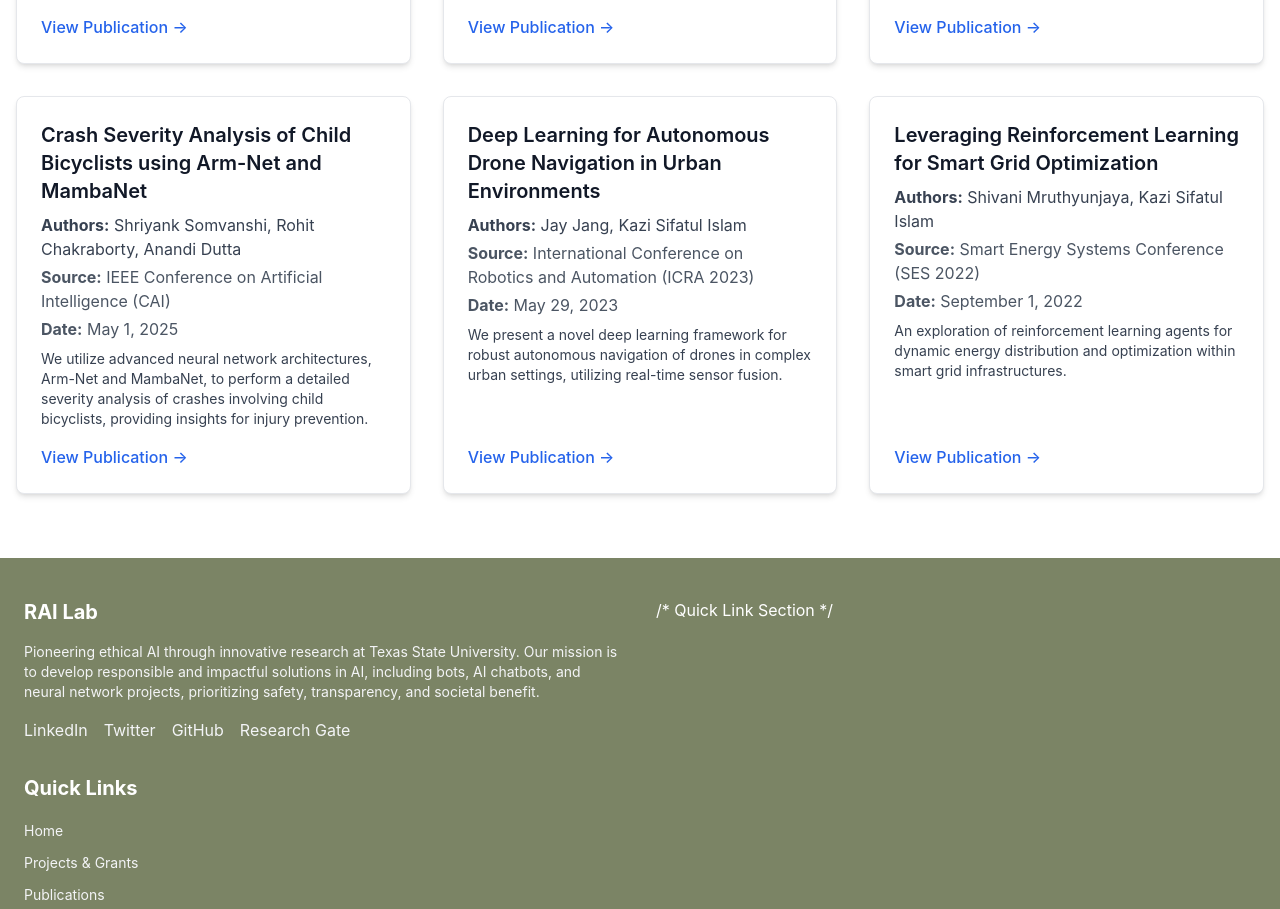
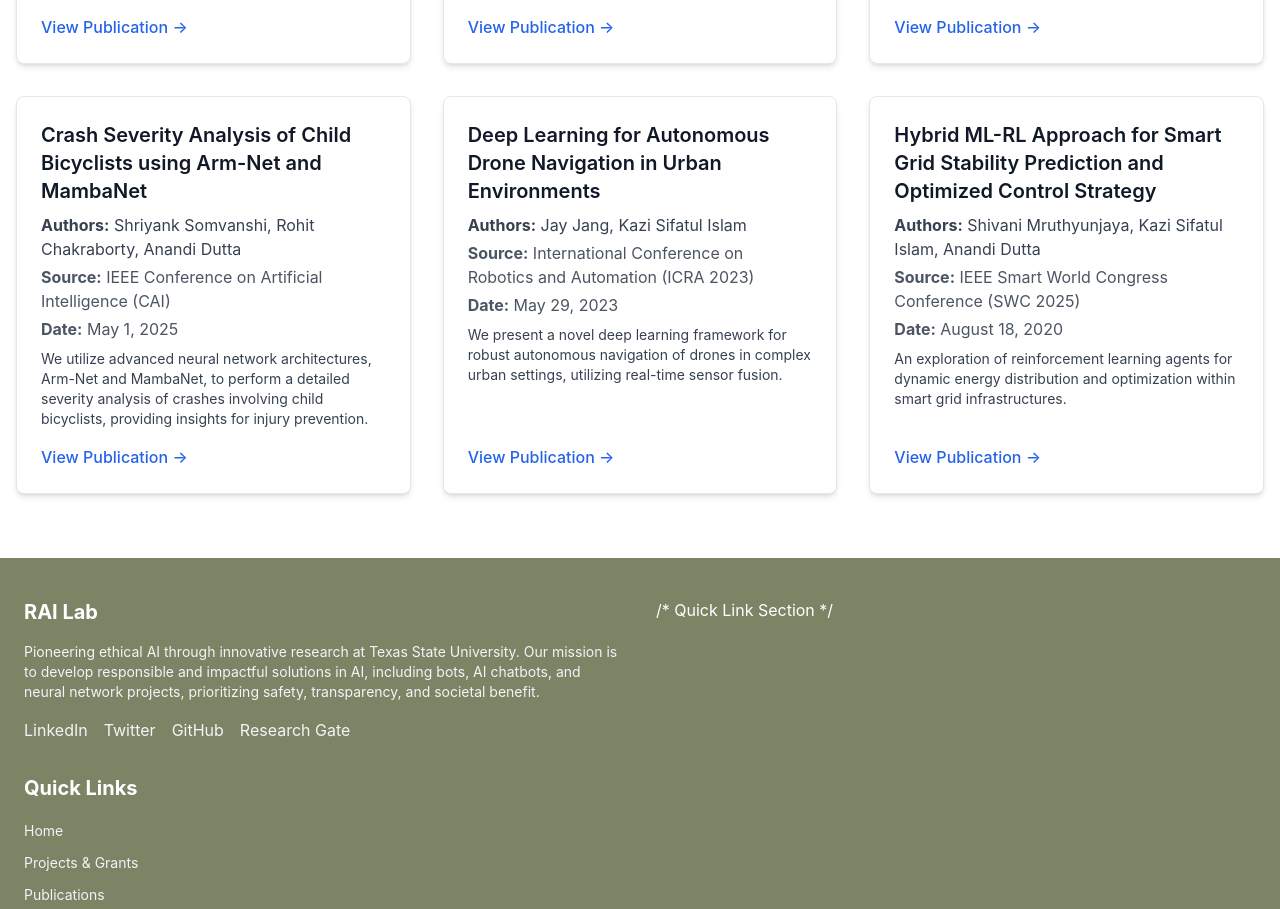
Before and after one commit to PratigyaWagle/RAI-Lab, a React (Create React App) app in the folder client/: page /publications/conference in a window 1280 px wide. Shown: the part 1140-2049 px from the top of the page. Built offline with nearby package versions, Linux system fonts and the light colour scheme.

Commit message:
Update conferencePublications.js

```diff
--- a/client/src/data/conferencePublications.js
+++ b/client/src/data/conferencePublications.js
@@ -13,10 +13,10 @@ const conferencePublications = [
     },
     {
         id: "pub-005",
-        title: "Leveraging Reinforcement Learning for Smart Grid Optimization",
-        authors: ["Shivani Mruthyunjaya", "Kazi Sifatul Islam"],
-        journalConference: "Smart Energy Systems Conference (SES 2022)",
-        publicationDate: "2022-09-01",
+        title: "Hybrid ML-RL Approach for Smart Grid Stability Prediction and Optimized Control Strategy ",
+        authors: ["Shivani Mruthyunjaya", "Kazi Sifatul Islam", "Anandi Dutta"],
+        journalConference: "IEEE Smart World Congress Conference (SWC 2025)",
+        publicationDate: "August 18-20, 2025",
         abstract: "An exploration of reinforcement learning agents for dynamic energy distribution and optimization within smart grid infrastructures.",
         link: "https://example.com/pub1",
         type: "Conference Paper",
```
